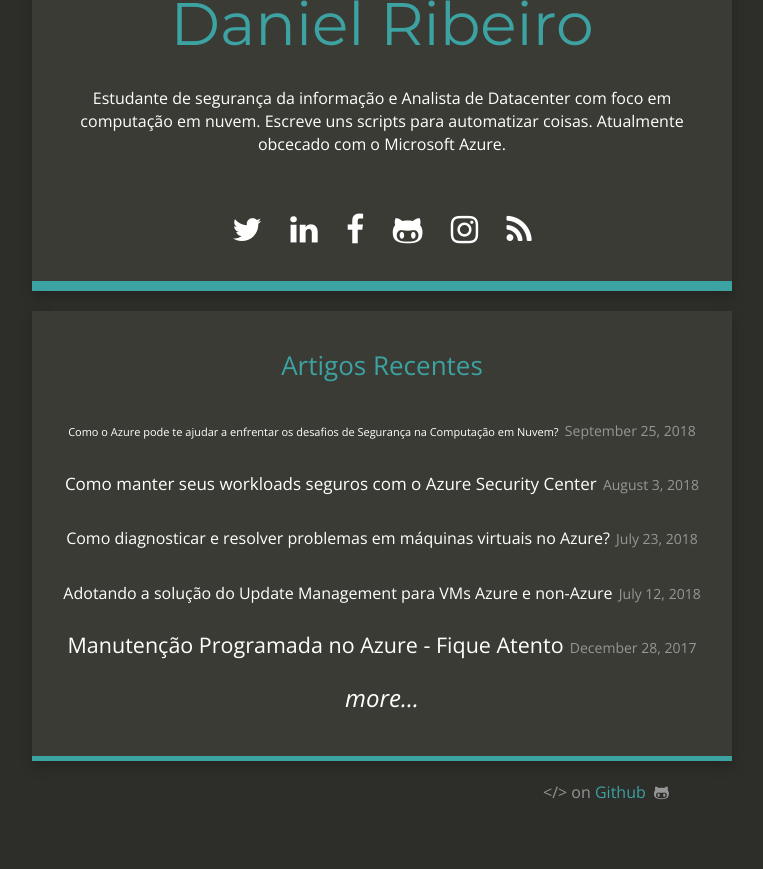
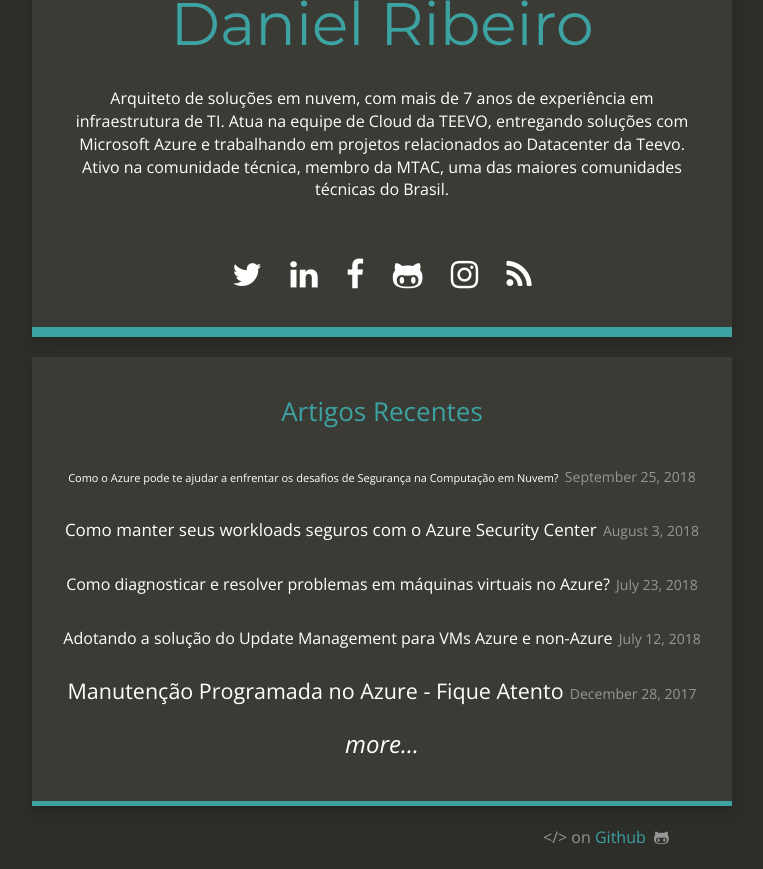
Before and after one commit to daribei/xdanielribeiro.github.io, a Jekyll site: the page built from index.html, in a window 1280 px wide, cut to the strip 174-1043 px from the top of the page. Shown: the whole strip, without its empty margins (258-1021 px from the left). Built offline with Jekyll 4.4.1, drawn with Linux system fonts in a browser that asks for light colours; nearby versions of some CDN libraries; before the commit the page ends 997 px from its top, so only the background shows below that.

Commit message:
Bio changed.

```diff
--- a/_config.yml
+++ b/_config.yml
@@ -6,7 +6,9 @@
 #baseurl: "http://xdanielribeiro.com.br"
 #url: "http://carte-noire.jacobtomlinson.co.uk/"
 timezone: "America/Sao_Paulo"
-title_description: "Estudante de segurança da informação e Analista de Datacenter com foco em computação em nuvem. Escreve uns scripts para automatizar coisas. Atualmente obcecado com o Microsoft Azure."
+title_description: "Arquiteto de soluções em nuvem, com mais de 7 anos de experiência em infraestrutura de TI.
+Atua na equipe de Cloud da TEEVO, entregando soluções com Microsoft Azure e trabalhando em projetos relacionados ao Datacenter da Teevo.
+Ativo na comunidade técnica, membro da MTAC, uma das maiores comunidades técnicas do Brasil."
 #title_image: "https://www.gravatar.com/avatar/00000000000000000000000000000000?s=500&d=mm"
 title_image: "https://s.gravatar.com/avatar/d9942e4b224856f821798cf7249da585?s=500&d=mm"
 google_analytics: "UA-111164692-1"
```
